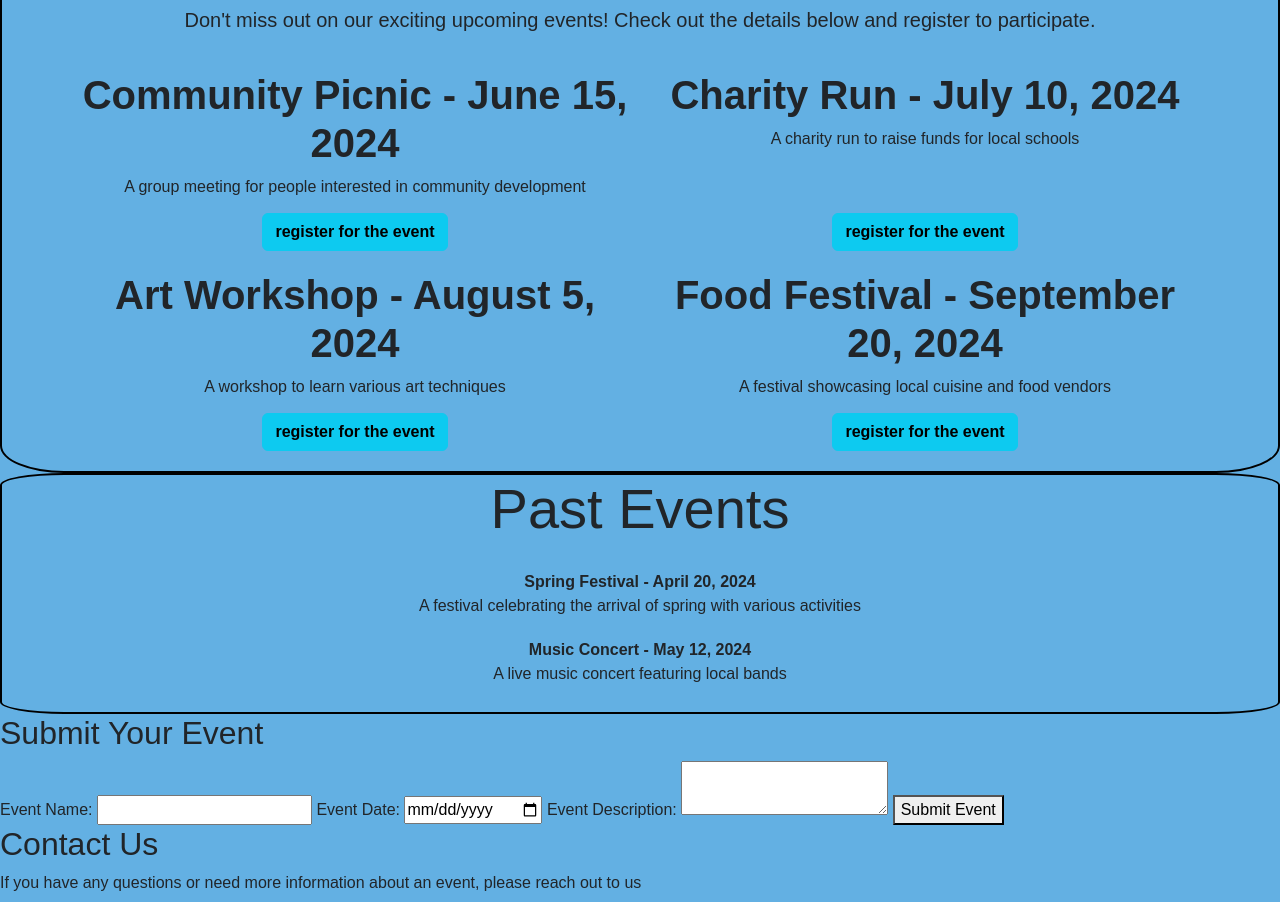
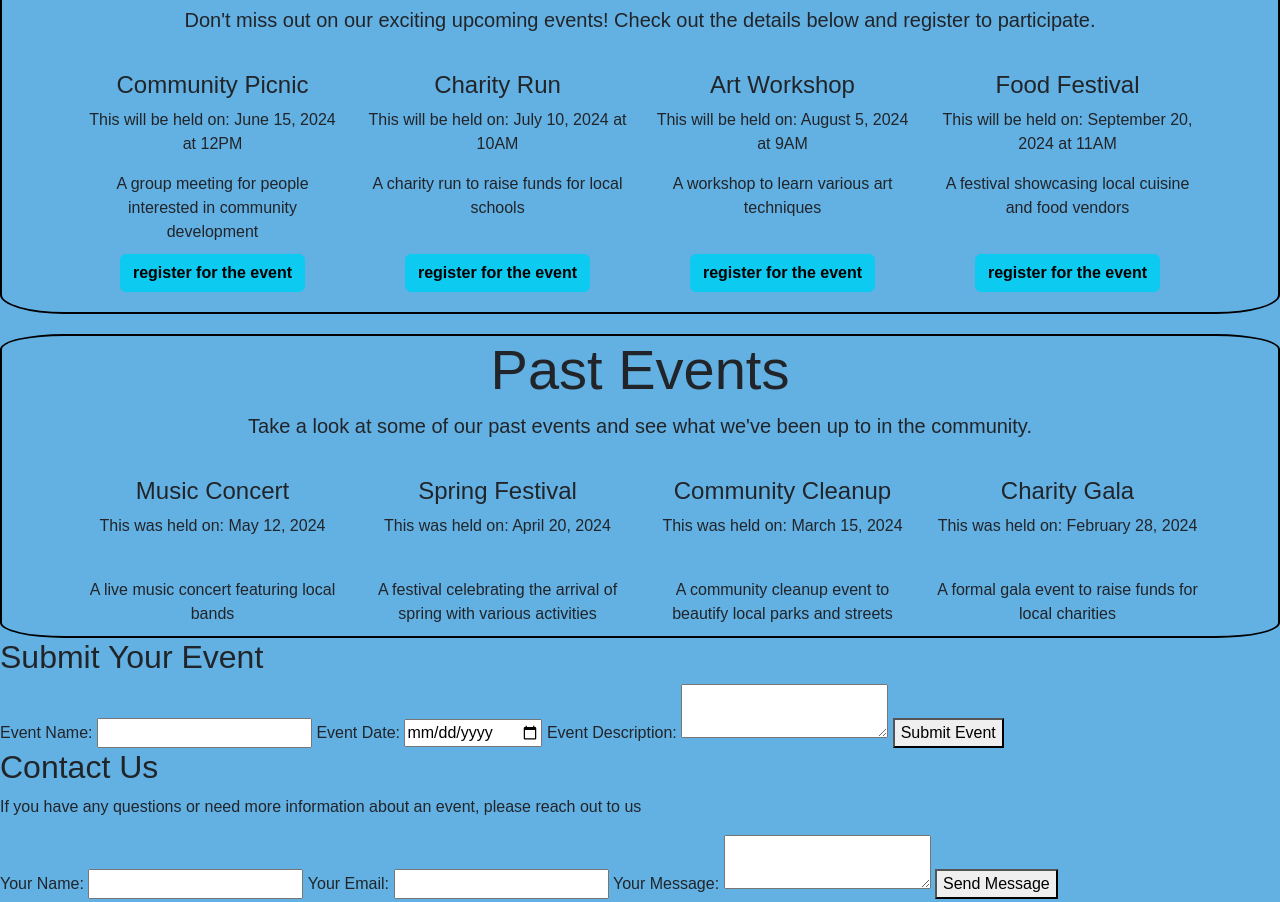
Before and after one commit to Mekki6696/community-events, a plain HTML site: page index.html in a window 1280 px wide. Shown: the part 260-1162 px from the top of the page. Drawn offline with nearby package versions, Linux system fonts and the light colour scheme.

Commit message:
chnged order of events and sylting for past events imported fonts from google

```diff
--- a/assets/css/style.css
+++ b/assets/css/style.css
@@ -54,21 +54,23 @@ ul{
     border-radius: 5%;
     width: 100%;
     text-align: center;
+    margin-top: 20px;
 }
 
 .event-name{
-    font-weight: bold;
+    font-size: 1.5em;
     margin-top: 20px;
 }
 
 .register-btn{
-    font-weight: bold;
+    font-weight: 550;
 }
 
 .event-description{
     margin-bottom: 10px;
+    min-height: 3rem;
 }
 
-.event-height{
-    height: 200px;
+.start-time{
+   min-height: 3rem;
 }
--- a/index.html
+++ b/index.html
@@ -30,28 +30,36 @@
                     </div>
                 </div>
                 <div class="row" id="event-list">
-                    <div class="align-items-center d-flex flex-column event-height col-sm-12 col-md-6">
-                        <h2 class=" display-6 event-name">Community Picnic - June 15, 2024
-                        </h2>
-                        <p class="event-description"> A group meeting for people interested in community development</p>
+                    <div class="align-items-center d-flex flex-column event-height col-sm-12 col-md-6 col-lg-3">
+                        <h2 class=" display-6 event-name">Community Picnic</h2>
+                        <p class="start-time">This will be held on: <time datetime="2024-06-15T12:00">June 15, 2024 at
+                                12PM</time></p>
+                        <p class="event-description "> A group meeting for people interested in community development
+                        </p>
                         <button class="mt-auto btn btn-info register-btn" type="register"> register for the
                             event</button>
                     </div>
-                    <div class="align-items-center d-flex flex-column event-height col-sm-12 col-md-6">
-                        <h2 class=" display-6 event-name">Charity Run - July 10, 2024</h2>
-                        <p class="event-description"> A charity run to raise funds for local schools</p>
+                    <div class="align-items-center d-flex flex-column event-height col-sm-12 col-md-6 col-lg-3">
+                        <h2 class=" display-6 event-name">Charity Run</h2>
+                        <p class="start-time">This will be held on: <time datetime="2024-07-10T10:00">July 10, 2024 at
+                                10AM</time></p>
+                        <p class="event-description "> A charity run to raise funds for local schools</p>
                         <button class="mt-auto btn btn-info register-btn" type="register"> register for the
                             event</button>
                     </div>
-                    <div class="align-items-center d-flex flex-column event-height col-sm-12 col-md-6">
-                        <h2 class=" display-6 event-name">Art Workshop - August 5, 2024</h2>
-                        <p class="event-description"> A workshop to learn various art techniques</p>
+                    <div class="align-items-center d-flex flex-column event-height col-sm-12 col-md-6 col-lg-3">
+                        <h2 class=" display-6 event-name">Art Workshop</h2>
+                        <p class="start-time">This will be held on: <time datetime="2024-08-05T09:00">August 5, 2024 at
+                                9AM</time></p>
+                        <p class="event-description "> A workshop to learn various art techniques</p>
                         <button class="mt-auto btn btn-info register-btn" type="register"> register for the
                             event</button>
                     </div>
-                    <div class="align-items-center d-flex flex-column event-height col-sm-12 col-md-6">
-                        <h2 class=" display-6 event-name">Food Festival - September 20, 2024</h2>
-                        <p class="event-description"> A festival showcasing local cuisine and food vendors</p>
+                    <div class="align-items-center d-flex flex-column event-height col-sm-12 col-md-6 col-lg-3">
+                        <h2 class=" display-6 event-name">Food Festival </h2>
+                        <p class="start-time">This will be held on: <time datetime="2024-09-20T11:00">September 20, 2024
+                                at 11AM</time></p>
+                        <p class="event-description "> A festival showcasing local cuisine and food vendors</p>
                         <button class="mt-auto btn btn-info register-btn" type="register"> register for the
                             event</button>
                     </div>
@@ -62,14 +70,36 @@
         <section id="past-events">
             <div class="container">
                 <div class="row">
-            <h2 class="display-4">Past Events</h2>
-            <ul>
-                <li class="event-name">Spring Festival - April 20, 2024</li>
-                <li class="event-description"> A festival celebrating the arrival of spring with various activities</li>
-                <li class="event-name">Music Concert - May 12, 2024</li>
-                <li class="event-description"> A live music concert featuring local bands</li>
-            </ul>
-            </div>
+                    <div class="text-center col-12">
+                        <h3 class="display-4">Past Events</h3>
+                        <p class="lead">Take a look at some of our past events and see what we've been up to in the
+                            community.</p>
+                    </div>
+                </div>
+                <div class="row">
+                    <div class="col-sm-12 col-md-6 col-lg-3">
+                        <h4 class="event-name display-6">Music Concert</h4>
+                        <p class="start-time">This was held on: <time datetime="2024-05-12">May 12, 2024</time></p>
+                        <p class="event-description"> A live music concert featuring local bands</p>
+                    </div>
+                    <div class="col-sm-12 col-md-6 col-lg-3">
+                        <h4 class="event-name display-6 ">Spring Festival</h4>
+                        <p class="start-time">This was held on: <time datetime="2024-04-20">April 20, 2024</time></p>
+                        <p class="event-description"> A festival celebrating the arrival of spring with various
+                            activities</p>
+                    </div>
+                    <div class="col-sm-12 col-md-6 col-lg-3">
+                        <h4 class="event-name display-6">Community Cleanup</h4>
+                        <p class="start-time">This was held on: <time datetime="2024-03-15">March 15, 2024</time></p>
+                        <p class="event-description"> A community cleanup event to beautify local parks and
+                            streets</p>
+                    </div>
+                    <div class="col-sm-12 col-md-6 col-lg-3">
+                        <h4 class="event-name display-6">Charity Gala</h4>
+                        <p class="start-time">This was held on: <time datetime="2024-02-28">February 28, 2024</time></p>
+                        <p class="event-description"> A formal gala event to raise funds for local charities</p>
+                    </div>
+                </div>
             </div>
         </section>
 
@@ -108,8 +138,8 @@
 
     </main>
     <script src="https://cdn.jsdelivr.net/npm/bootstrap@5.3.9/dist/js/bootstrap.min.js"
-    integrity="sha384-89aa4glufciPv46aKltztWQEmk+Tu9W2RhzXr6VcnUUEub7F8+06RcL2RYLCOHUq"
-    crossorigin="anonymous"></script>
+        integrity="sha384-89aa4glufciPv46aKltztWQEmk+Tu9W2RhzXr6VcnUUEub7F8+06RcL2RYLCOHUq"
+        crossorigin="anonymous"></script>
 </body>
 
 </html>
```
